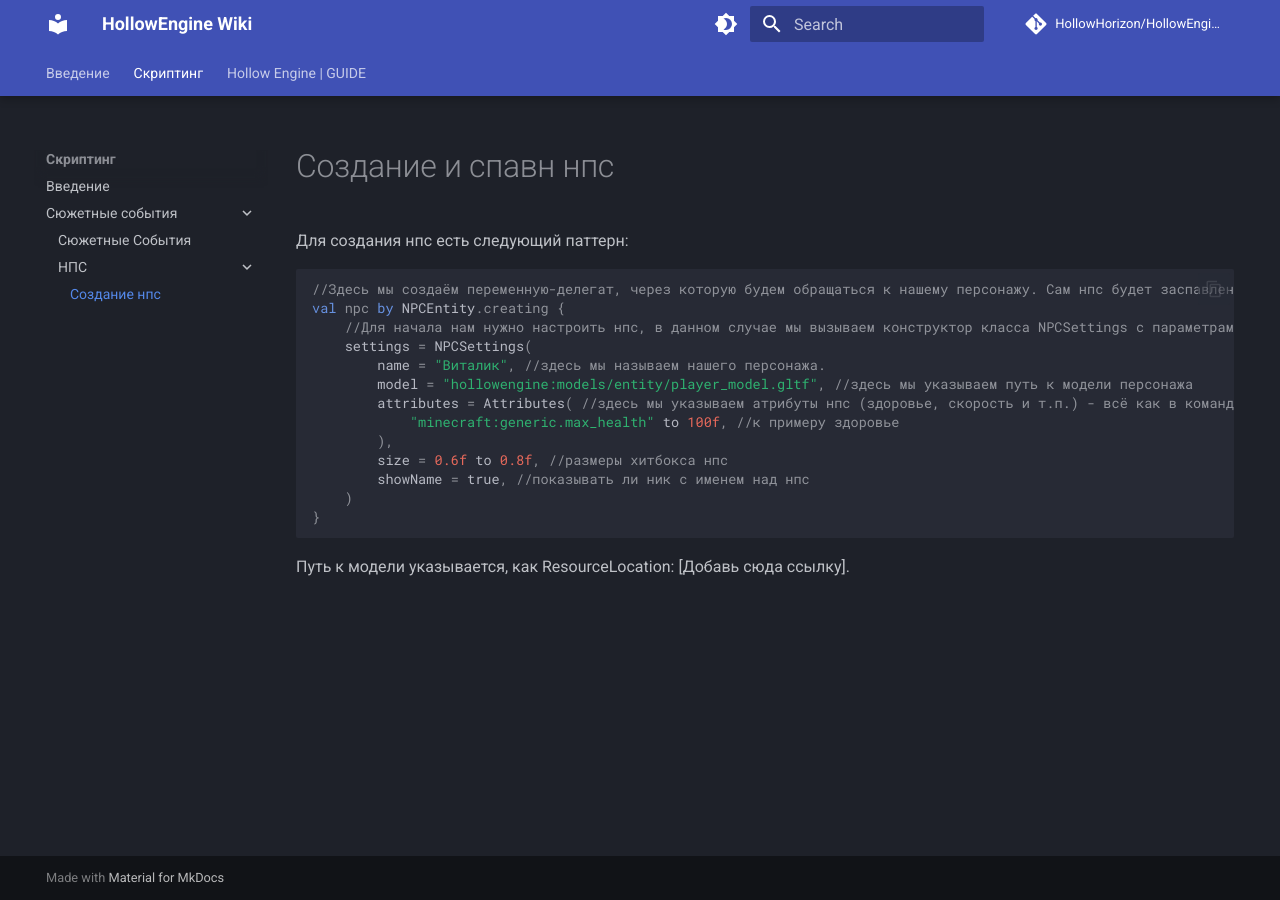
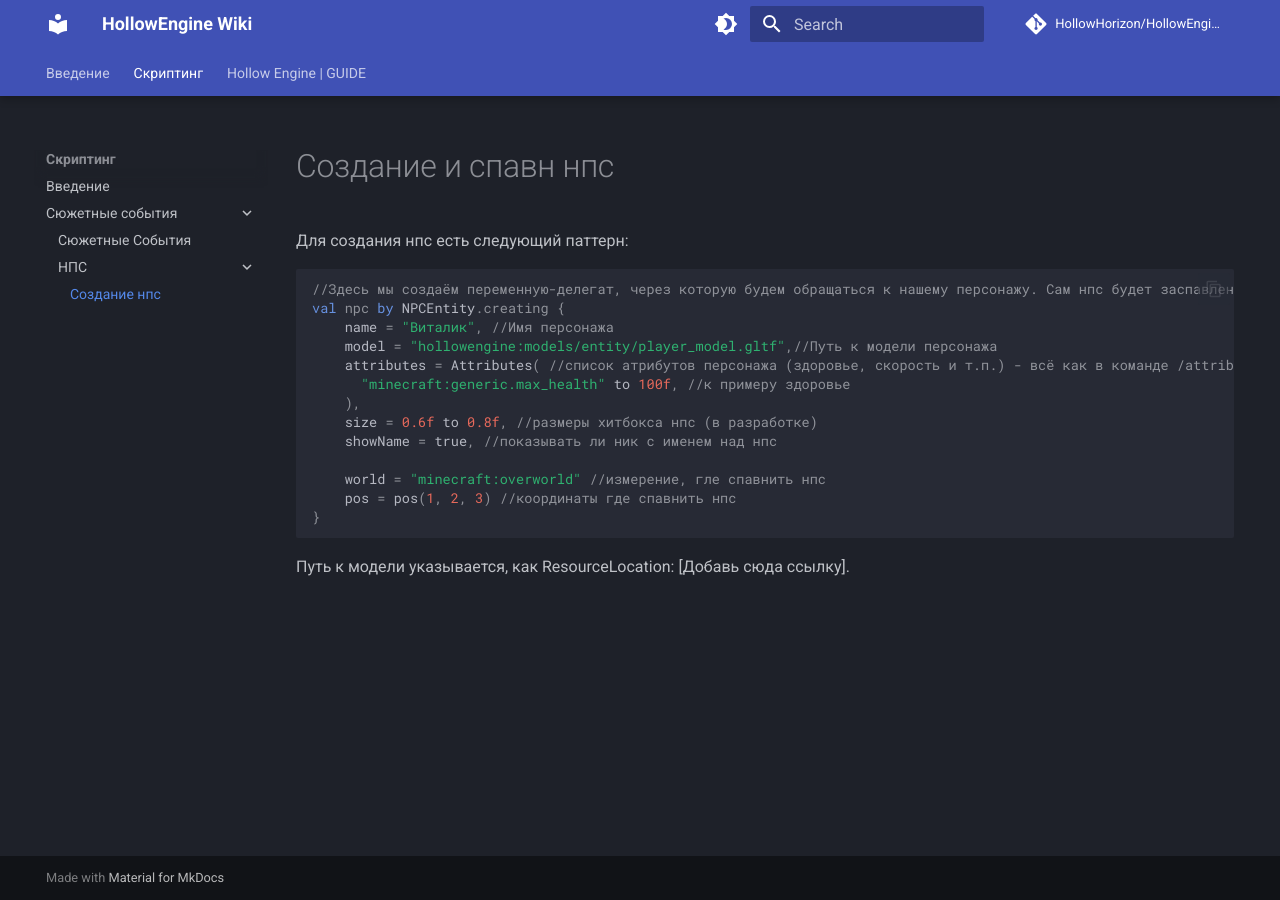
Before and after one commit to HollowHorizon/HollowEngineDocs, an MkDocs documentation site: the page built from docs/scripting/story_events/npcs/creation.md, in a window 1280 px wide. Built offline with MkDocs 1.6.1 and Material for MkDocs 9.7.7, drawn with Linux system fonts in a browser that asks for light colours; comment, search, counter and statistics services are not loaded.

Commit message:
update creation.md

````diff
--- a/docs/scripting/story_events/npcs/creation.md
+++ b/docs/scripting/story_events/npcs/creation.md
@@ -5,16 +5,16 @@
 ```kotlin
 //Здесь мы создаём переменную-делегат, через которую будем обращаться к нашему персонажу. Сам нпс будет заспавлен сразу же как будет вызван этот участок кода.
 val npc by NPCEntity.creating {
-    //Для начала нам нужно настроить нпс, в данном случае мы вызываем конструктор класса NPCSettings с параметрами по имени, каждый из параметров имеет значение по умолчанию, так что не обязателен. (Но можно вызвать конструктор и просто, перечислив эти параметры через запятую)
-    settings = NPCSettings(
-        name = "Виталик", //здесь мы называем нашего персонажа.
-        model = "hollowengine:models/entity/player_model.gltf", //здесь мы указываем путь к модели персонажа
-        attributes = Attributes( //здесь мы указываем атрибуты нпс (здоровье, скорость и т.п.) - всё как в команде /attribute
-            "minecraft:generic.max_health" to 100f, //к примеру здоровье
-        ),
-        size = 0.6f to 0.8f, //размеры хитбокса нпс
-        showName = true, //показывать ли ник с именем над нпс
-    )
+    name = "Виталик", //Имя персонажа
+    model = "hollowengine:models/entity/player_model.gltf",//Путь к модели персонажа
+    attributes = Attributes( //список атрибутов персонажа (здоровье, скорость и т.п.) - всё как в команде /attribute
+      "minecraft:generic.max_health" to 100f, //к примеру здоровье
+    ),
+    size = 0.6f to 0.8f, //размеры хитбокса нпс (в разработке)
+    showName = true, //показывать ли ник с именем над нпс
+
+    world = "minecraft:overworld" //измерение, гле спавнить нпс
+    pos = pos(1, 2, 3) //координаты где спавнить нпс
 }
 ```
 
````
